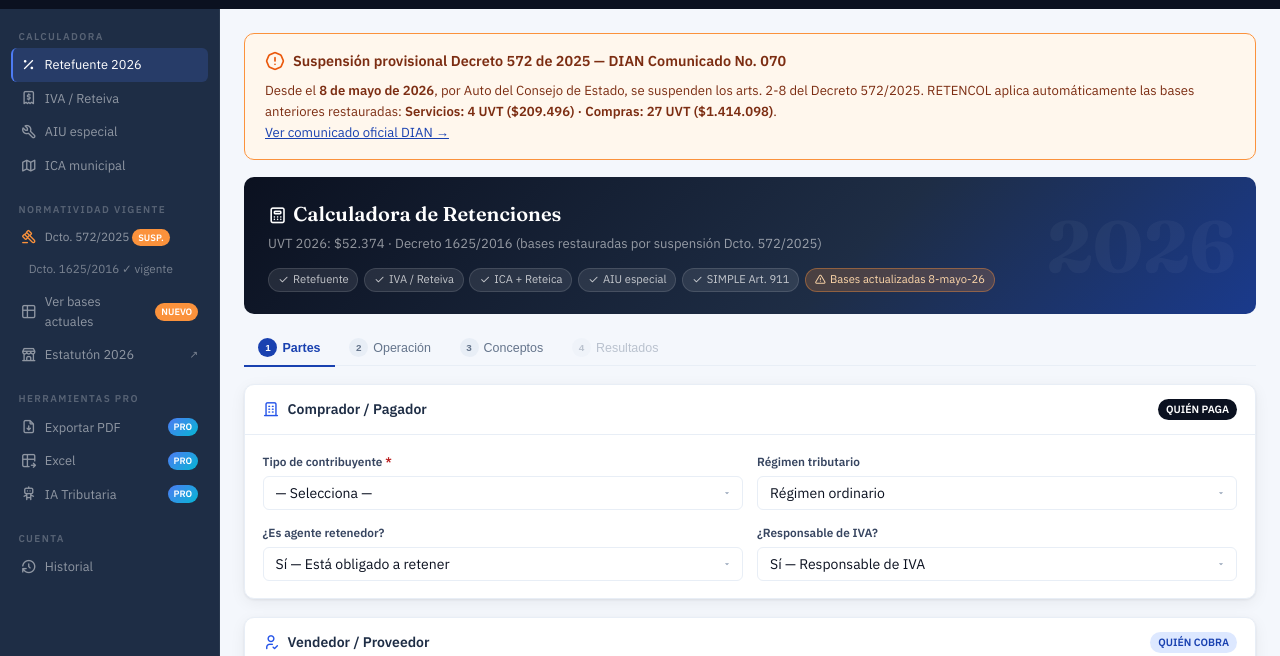
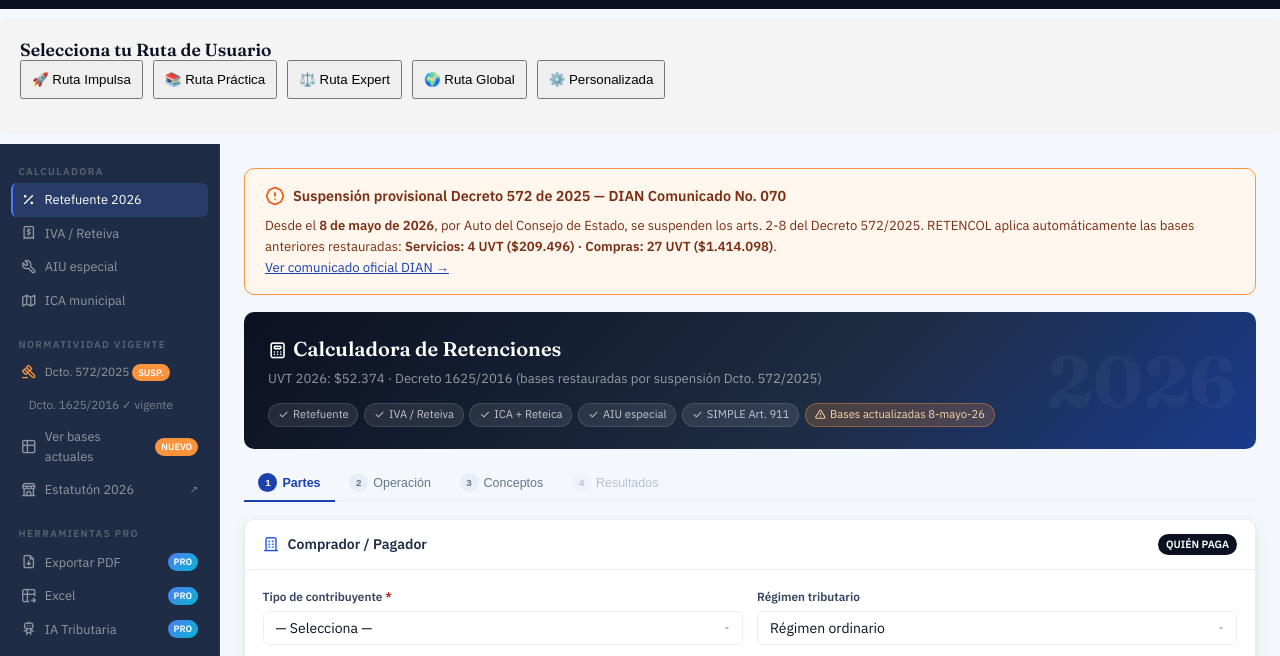
Before and after one commit to bricedcuan-star/RETENCOL, a plain HTML site: page index.html in a window 1280 px wide. Shown: the part 105-761 px from the top of the page. Drawn offline with Linux system fonts and the light colour scheme.

Commit message:
Update index.html

```diff
--- a/index.html
+++ b/index.html
@@ -268,7 +268,18 @@ input:checked+.tog-sl::before{transform:translateX(17px)}
     <button class="btn-pro-top" onclick="openPro()"><i class="ti ti-crown" style="font-size:12px"></i>PRO</button>
   </div>
 </header>
-
+<!-- Sección de Rutas Retencol -->
+<div id="contenedor-rutas" style="padding: 20px; background: #f4f4f4; border-radius: 8px; margin: 10px 0;">
+    <h3>Selecciona tu Ruta de Usuario</h3>
+    <div style="display: flex; gap: 10px; flex-wrap: wrap;">
+        <button onclick="activarRuta('impulsa')" style="padding: 10px; cursor: pointer;">🚀 Ruta Impulsa</button>
+        <button onclick="activarRuta('practica')" style="padding: 10px; cursor: pointer;">📚 Ruta Práctica</button>
+        <button onclick="activarRuta('expert')" style="padding: 10px; cursor: pointer;">⚖️ Ruta Expert</button>
+        <button onclick="activarRuta('global')" style="padding: 10px; cursor: pointer;">🌍 Ruta Global</button>
+        <button onclick="activarRuta('personalizada')" style="padding: 10px; cursor: pointer;">⚙️ Personalizada</button>
+    </div>
+    <p id="mensaje-ruta" style="margin-top: 15px; font-weight: bold; color: #2c3e50;"></p>
+</div>
 <div class="shell">
 <!-- RAIL -->
 <aside class="rail">
```
